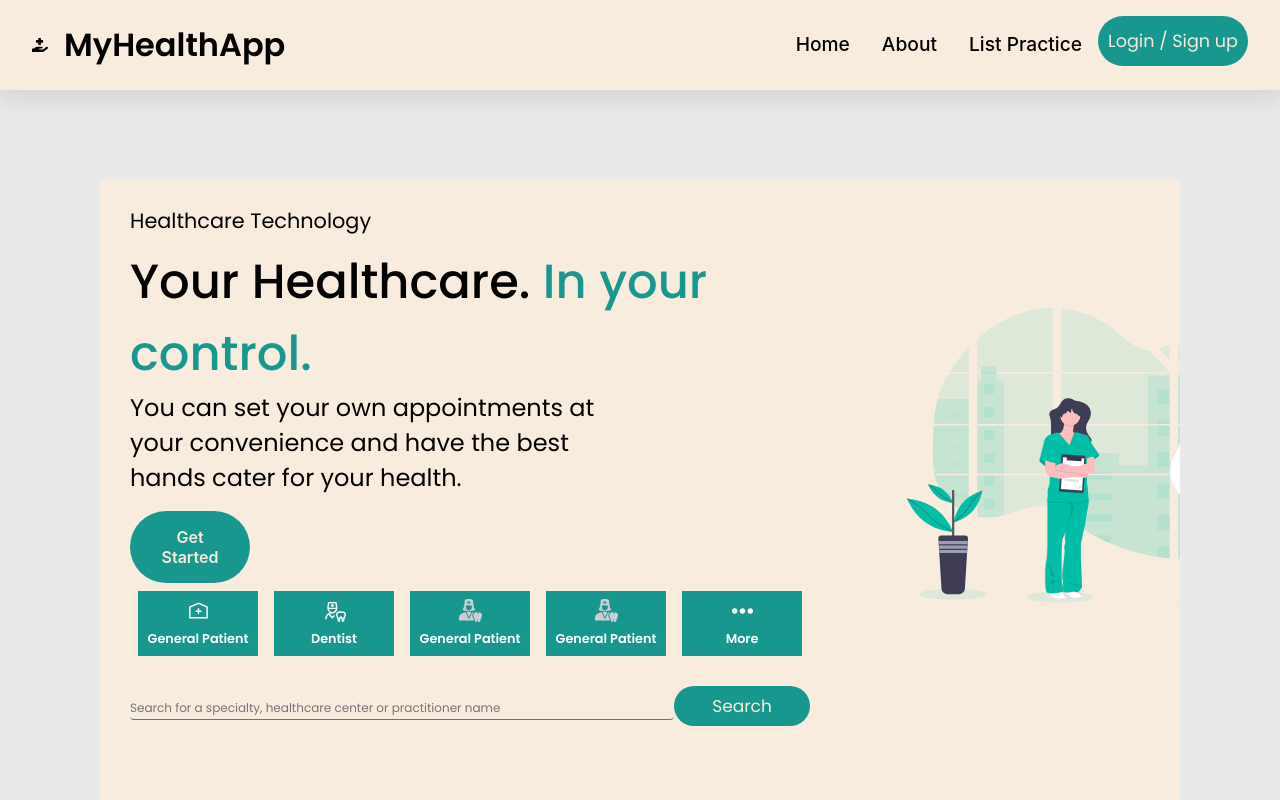
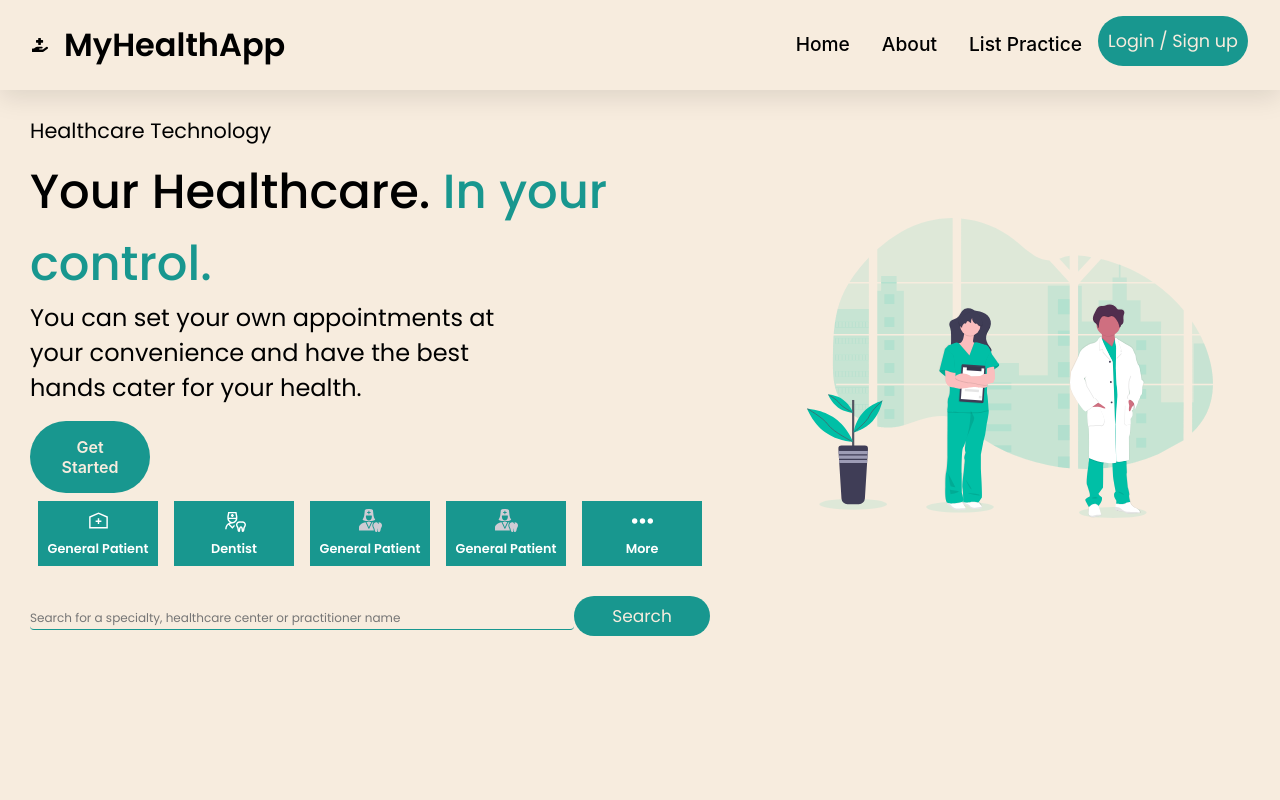
Before and after one commit to Anetrrr/testing-github, a React (Create React App) app: page / in a window 1280 px wide. Shown: the top 800 px of the page. Built offline with nearby package versions, Linux system fonts and the light colour scheme.

Commit message:
Error with the body fixed

```diff
--- a/src/components/PracticeProfileStyles.css
+++ b/src/components/PracticeProfileStyles.css
@@ -10,9 +10,7 @@
 body {
   background: #e9e9e9;
   overflow-x: hidden;
-  padding-top: 90px;
   font-family: "Poppins", sans-serif;
-  margin: 0 100px;
 }
 
 .profile-header {
```
